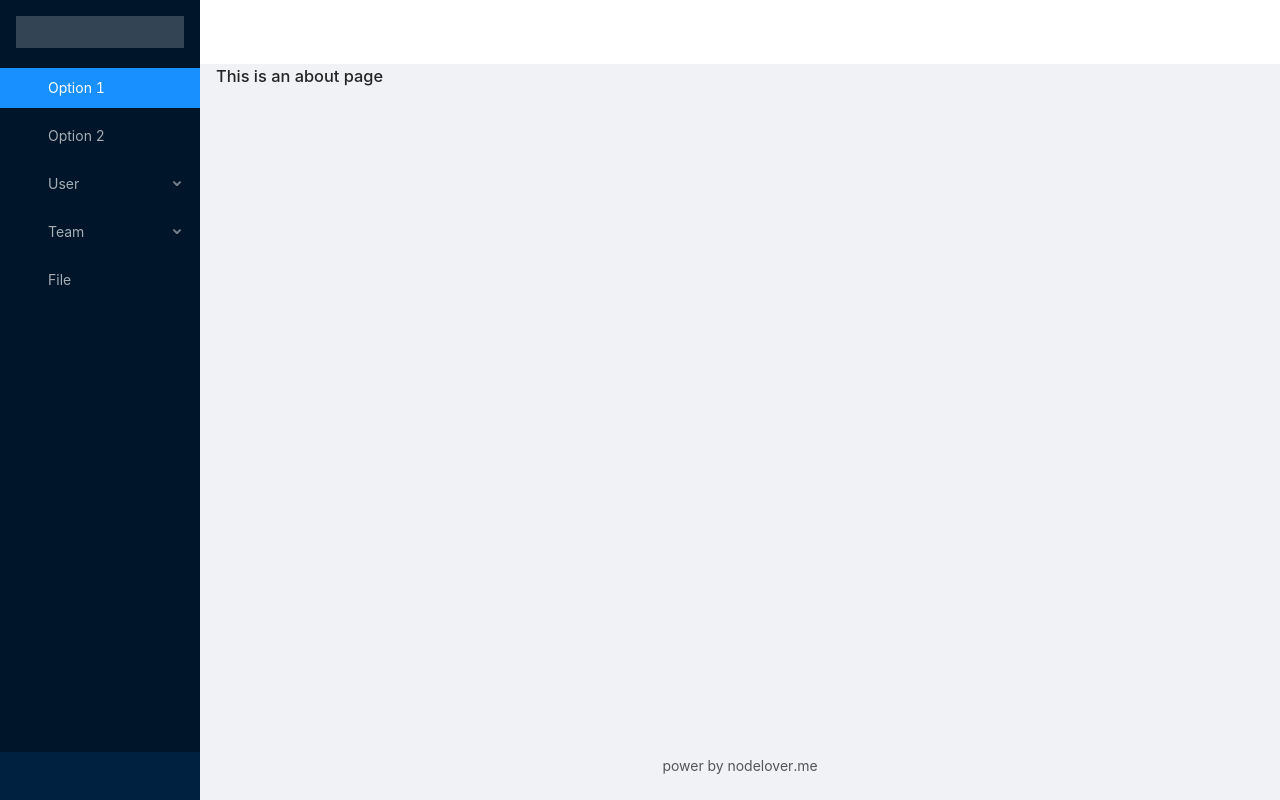
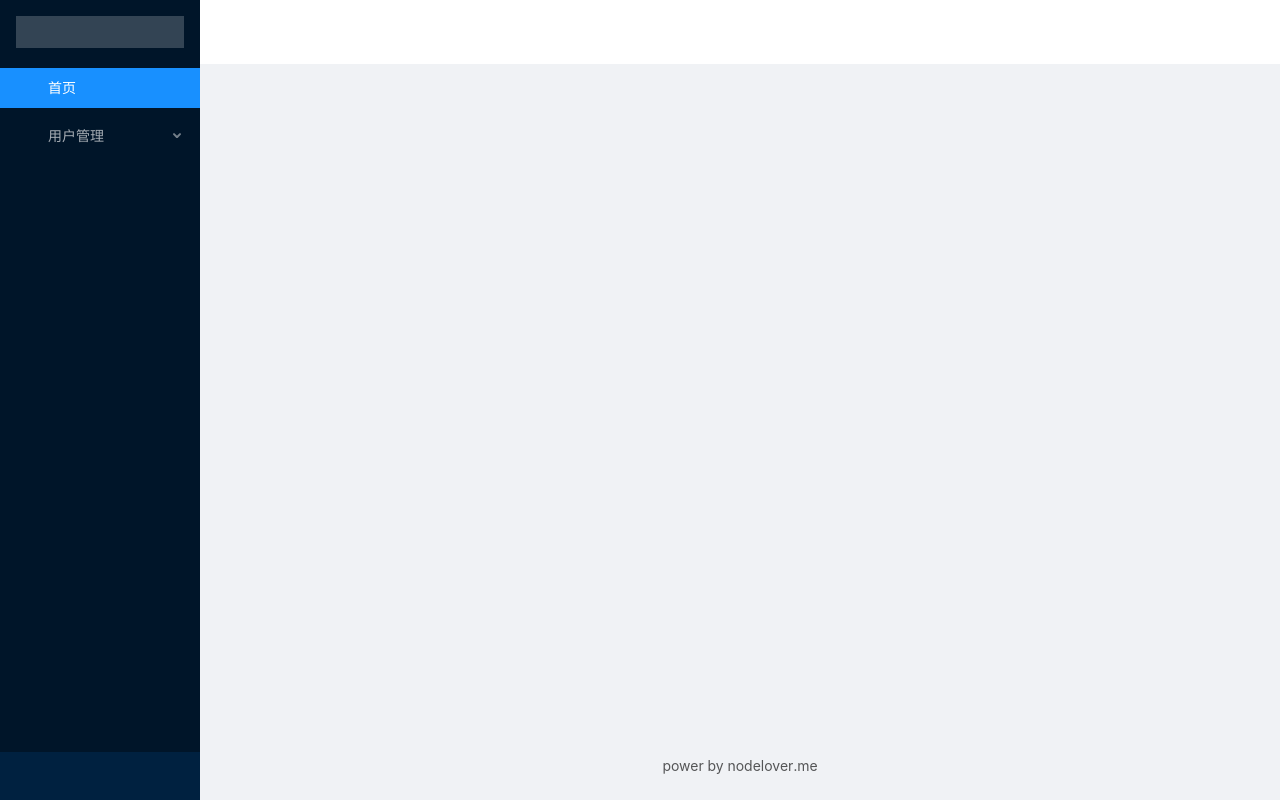
Before and after one commit to MiYogurt/nlAdmin, a Vue app: page /#/about in a window 1280 px wide. Built offline with nearby package versions, Linux system fonts and the light colour scheme.

Commit message:
😁 添加自动侧栏

```diff
--- a/src/components/NlMenu.vue
+++ b/src/components/NlMenu.vue
@@ -1,49 +1,41 @@
 <template>
     <div>
       <div class="logo" />
-      <a-menu theme="dark" :defaultSelectedKeys="['1']" mode="inline" @click="handleClick">
-
-        <a-menu-item key="1">
-          <a-icon type="pie-chart" />
-          <span>Option 1</span>
-        </a-menu-item>
-
-        <a-menu-item key="2">
-          <a-icon type="desktop" />
-          <span>Option 2</span>
-        </a-menu-item>
-
-        <a-sub-menu
-          key="sub1"
-        >
-          <span slot="title"><a-icon type="user" /><span>User</span></span>
-          <a-menu-item key="3">Tom</a-menu-item>
-          <a-menu-item key="4">Bill</a-menu-item>
-          <a-menu-item key="5">Alex</a-menu-item>
-        </a-sub-menu>
-
-
-        <a-sub-menu
-          key="sub2"
-        >
-          <span slot="title"><a-icon type="team" /><span>Team</span></span>
-          <a-menu-item key="6">Team 1</a-menu-item>
-          <a-menu-item key="8">Team 2</a-menu-item>
-        </a-sub-menu>
-        <a-menu-item key="9">
-          <a-icon type="file" />
-          <span>File</span>
-        </a-menu-item>
+      <a-menu theme="dark" :defaultSelectedKeys="['home']" mode="inline" @click="handleClick">
+        <template v-for="item in menus">
+          <a-sub-menu
+            :key="item.route.name"
+            v-if="item.route.children && item.show"
+          >
+            <span slot="title">
+              <a-icon :type="item.icon" />
+              <span v-text="item.text"></span>
+            </span>
+            <a-menu-item v-for="submenu in item.route.children" :key="submenu.name" v-if="submenu.show">{{ submenu.text }}</a-menu-item>
+          </a-sub-menu>
+          <a-menu-item
+            :key="item.route.name"
+            v-if="item.show && !item.route.children"
+          >
+            <a-icon :type="item.icon" />
+            <span v-text="item.text"></span>
+          </a-menu-item>
+        </template>
       </a-menu>
     </div>
 </template>
 
 
 <script>
+import { menuConfig } from "../router";
 export default {
+  data(){
+    return {menus: menuConfig};
+  },
   methods: {
     handleClick(e) {
       console.log('click', e);
+      this.$router.push({name: e.key});
     }
 
   }
--- a/src/main.js
+++ b/src/main.js
@@ -8,7 +8,7 @@ import Antd from 'ant-design-vue'
 Vue.use(Antd)
 
 Vue.config.productionTip = false
-
+console.log(router)
 new Vue({
   router,
   store,
--- a/src/router.js
+++ b/src/router.js
@@ -1,23 +1,45 @@
 import Vue from 'vue'
 import Router from 'vue-router'
 import Home from './views/Home.vue'
+import UserIndex from "./views/user/index.vue";
+import UserCreate from "./views/user/create.vue";
 
 Vue.use(Router)
 
+// 我想要显示在左侧栏的路由与按钮
+const menuConfig = [
+  {
+    icon: 'home',
+    text: '首页',
+    show: true,
+    route: { path: '/', name: 'home', component: Home }
+  },
+  {
+    icon: 'user',
+    text: '用户管理',
+    show: true,
+    route: {
+      path: '/user',
+      name: 'user',
+      component: UserIndex,
+      children: [
+        { path: 'create', show: true, name: 'user-create', text: '创建用户', component: UserCreate },
+        { path: 'list', show: false, name: 'user-list', text: '用户列表', component: UserCreate }
+      ]
+    }
+  },
+
+]
+
+// 不想显示的路由
+const noShowRoute = [
+
+]
+
+const routes = menuConfig.map(c => c.route).filter(Boolean).concat(noShowRoute);
+
+export { menuConfig }
+
 export default new Router({
-  routes: [
-    {
-      path: '/',
-      name: 'home',
-      component: Home
-    },
-    {
-      path: '/about',
-      name: 'about',
-      // route level code-splitting
-      // this generates a separate chunk (about.[hash].js) for this route
-      // which is lazy-loaded when the route is visited.
-      component: () => import(/* webpackChunkName: "about" */ './views/About.vue')
-    }
-  ]
+  routes,
 })
--- a/src/store.js
+++ b/src/store.js
@@ -1,11 +1,13 @@
 import Vue from 'vue'
 import Vuex from 'vuex'
+import { menuConfig } from "./router";
+
 
 Vue.use(Vuex)
 
 export default new Vuex.Store({
   state: {
-
+    menus: menuConfig
   },
   mutations: {
 
--- /dev/null
+++ b/src/views/user/create.vue
@@ -0,0 +1,3 @@
+<template>
+    <h1>user create</h1>
+</template>
--- /dev/null
+++ b/src/views/user/index.vue
@@ -0,0 +1,5 @@
+<template>
+    <div>
+        <router-view></router-view>
+    </div>
+</template>
```
